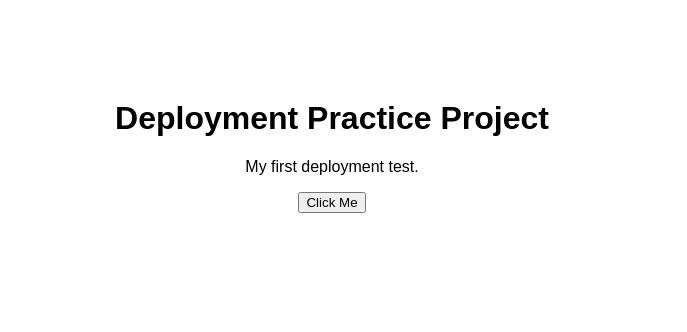
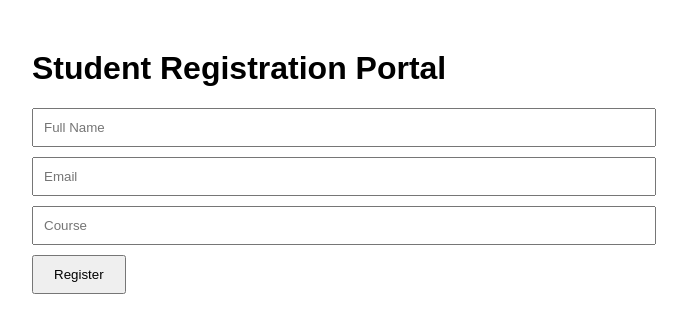
Before and after one commit to Abilash06012004/deployment-practice, a plain HTML site: page index.html in a window 1280 px wide. Shown: the whole page, without its empty margins (308-995 px from the left). Drawn offline with nearby package versions, Linux system fonts and the light colour scheme.

Commit message:
Added Supabase registration functionality

```diff
--- /dev/null
+++ b/app.js
@@ -0,0 +1,38 @@
+const SUPABASE_URL = "https://abahsqmirjlygvjnlvov.supabase.co";
+const SUPABASE_ANON_KEY = "eyJhbGciOiJIUzI1NiIsInR5cCI6IkpXVCJ9.eyJpc3MiOiJzdXBhYmFzZSIsInJlZiI6ImFiYWhzcW1pcmpseWd2am5sdm92Iiwicm9sZSI6ImFub24iLCJpYXQiOjE3OTAzOTM1NDYsImV4cCI6MjEwNTk2OTU0Nn0.fQR3gozL0cibB7-h5el6WGYdauS8gfK5fZirYtWMlWg";
+
+const client = supabase.createClient(
+    SUPABASE_URL,
+    SUPABASE_ANON_KEY
+);
+
+const form = document.getElementById("registrationForm");
+
+form.addEventListener("submit", async (e) => {
+
+    e.preventDefault();
+
+    const name = document.getElementById("name").value;
+    const email = document.getElementById("email").value;
+    const course = document.getElementById("course").value;
+
+    const { error } = await client
+        .from("registrations")
+        .insert([
+            {
+                name,
+                email,
+                course
+            }
+        ]);
+
+    const status = document.getElementById("status");
+
+    if(error){
+        status.textContent = error.message;
+    } else {
+        status.textContent = "Registration Successful";
+        form.reset();
+    }
+
+});
--- a/index.html
+++ b/index.html
@@ -1,20 +1,46 @@
 <!DOCTYPE html>
 <html>
 <head>
-    <title>Deployment Practice</title>
+    <title>Student Registration Portal</title>
     <link rel="stylesheet" href="style.css">
 </head>
 <body>
 
-<h1>Deployment Practice Project</h1>
+<h1>Student Registration Portal</h1>
 
-<p>My first deployment test.</p>
+<form id="registrationForm">
 
-<button onclick="showMessage()">
-Click Me
-</button>
+    <input
+        type="text"
+        id="name"
+        placeholder="Full Name"
+        required
+    >
 
-<script src="script.js"></script>
+    <input
+        type="email"
+        id="email"
+        placeholder="Email"
+        required
+    >
+
+    <input
+        type="text"
+        id="course"
+        placeholder="Course"
+        required
+    >
+
+    <button type="submit">
+        Register
+    </button>
+
+</form>
+
+<p id="status"></p>
+
+<script src="https://cdn.jsdelivr.net/npm/@supabase/supabase-js@2"></script>
+<script src="app.js"></script>
 
 </body>
 </html>
--- a/style.css
+++ b/style.css
@@ -1,5 +1,16 @@
 body{
-    text-align:center;
     font-family:Arial;
-    margin-top:100px;
+    max-width:600px;
+    margin:50px auto;
 }
+
+input{
+    display:block;
+    width:100%;
+    margin:10px 0;
+    padding:10px;
+}
+
+button{
+    padding:10px 20px;
+}
```
